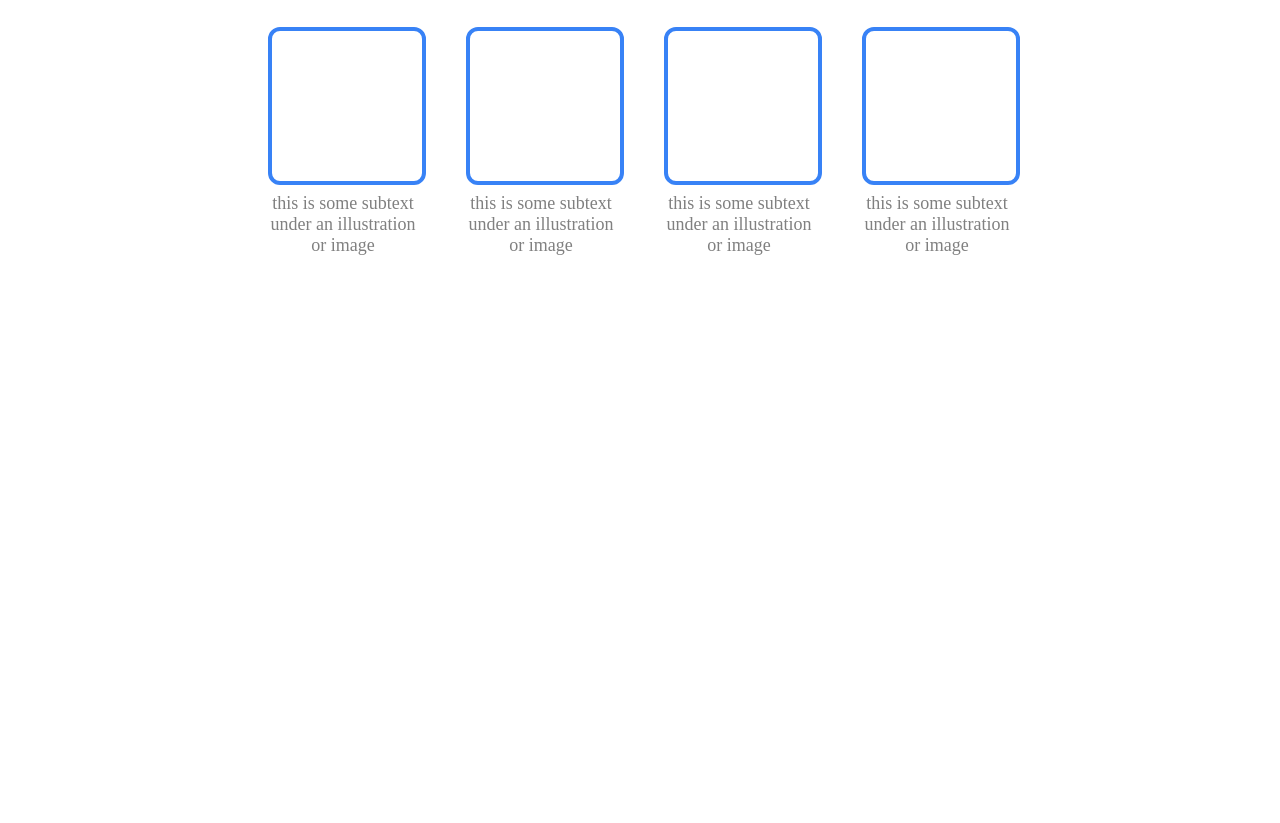
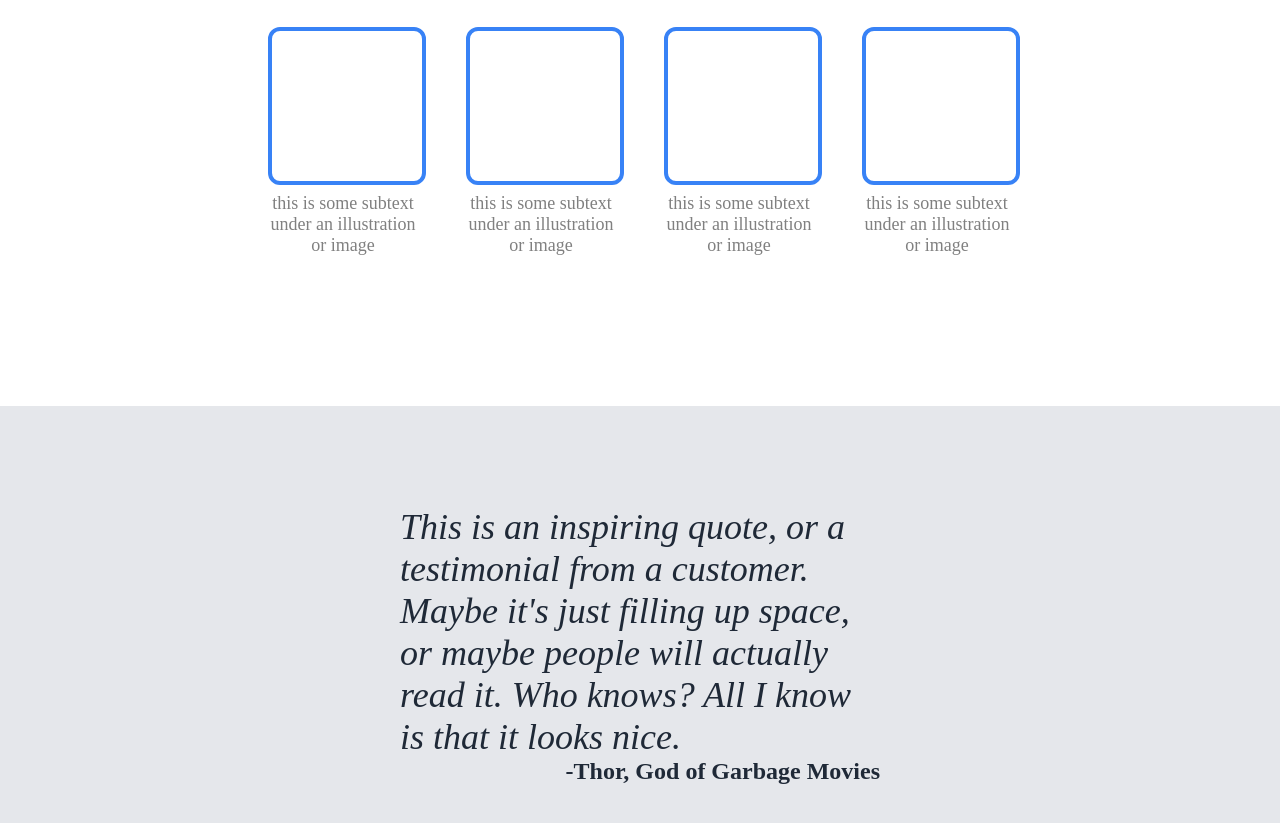
Before and after one commit to NurzhanAbzhanov/LandingPage, a plain HTML site: page index.html in a window 1280 px wide. Shown: the part 613-1436 px from the top of the page. Before the commit the page ends 869 px from the top, so only its background shows below. Drawn offline with Linux system fonts and the light colour scheme.

Commit message:
Add quote

```diff
--- a/index.html
+++ b/index.html
@@ -49,12 +49,13 @@
                 <div class="subtext">this is some subtext under an illustration or image</div>
             </div>
         </div>
-
-
     </div>
-
-    <div class="quote">
-
+    <div class="back">
+        <div class="quote">
+                <div class="text-quote">This is an inspiring quote, or a testimonial from a customer. Maybe it's just filling up space, or maybe people will actually read it.
+                Who knows? All I know is that it looks nice.</div>
+                <div class="author">-Thor, God of Garbage Movies</div>
+        </div>
     </div>
 
     <div class="call">
--- a/style.css
+++ b/style.css
@@ -79,6 +79,7 @@ a {
     align-items: center;
     gap: 48px;
     padding-top: 48px;
+    padding-bottom: 150px;
 }
 
 .info {
@@ -112,3 +113,31 @@ a {
     display: flex;
     gap: 48px;
 }
+
+.text-quote {
+    font-size: 36px;
+    font-style: italic;
+    color: #1F2937;
+}
+
+.quote {
+    display: flex;
+    margin: 0px 400px;
+    flex-direction: column;
+    max-width: 800px;
+
+}
+
+.back {
+    background-color: #E5E7EB;
+    display: flex;
+    justify-content: center;
+    padding: 100px 0;
+}
+
+.author {
+    color: #1F2937;
+    font-weight: bold;
+    align-self: flex-end;
+    font-size: 24px;
+}
```
